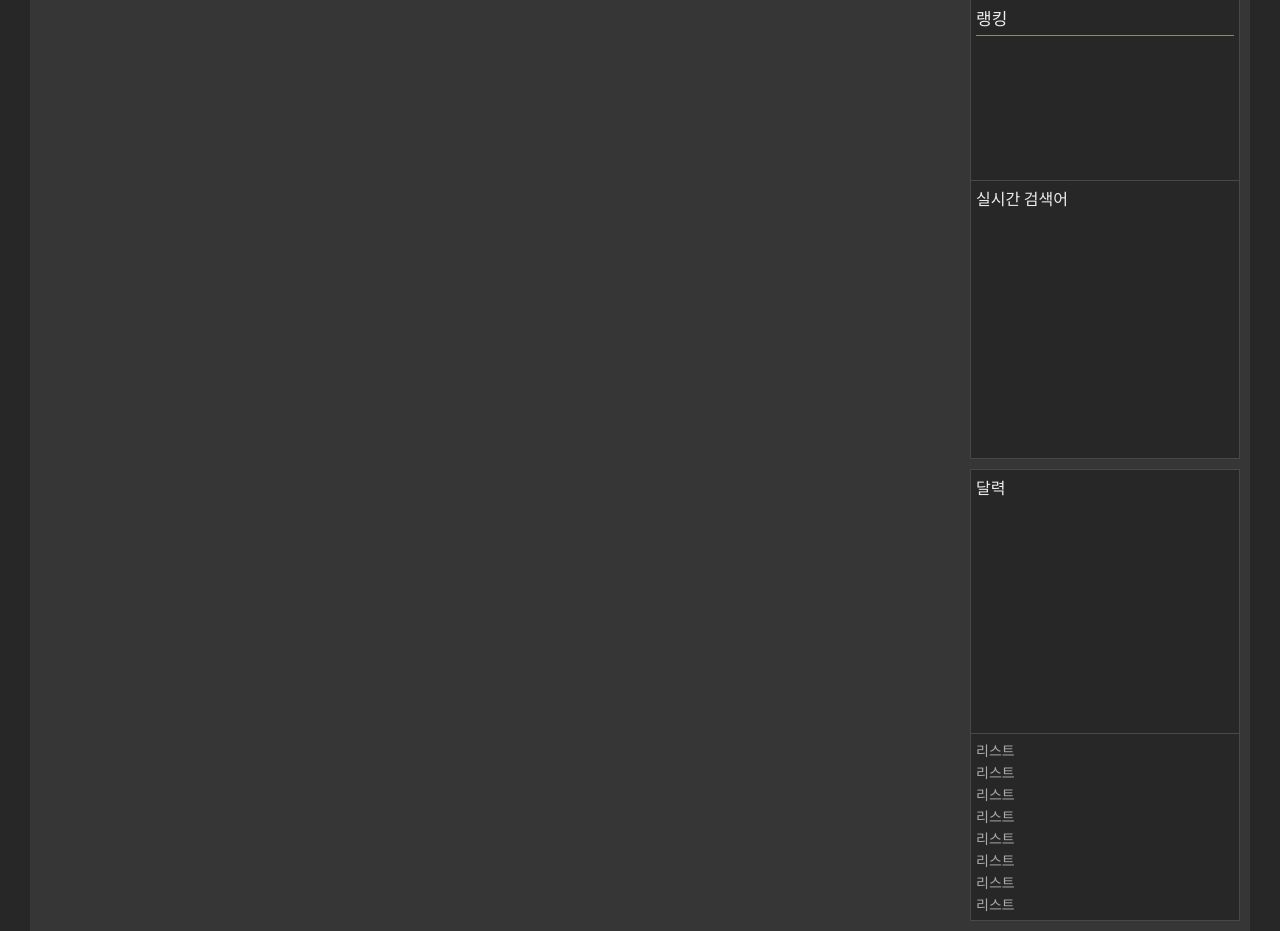
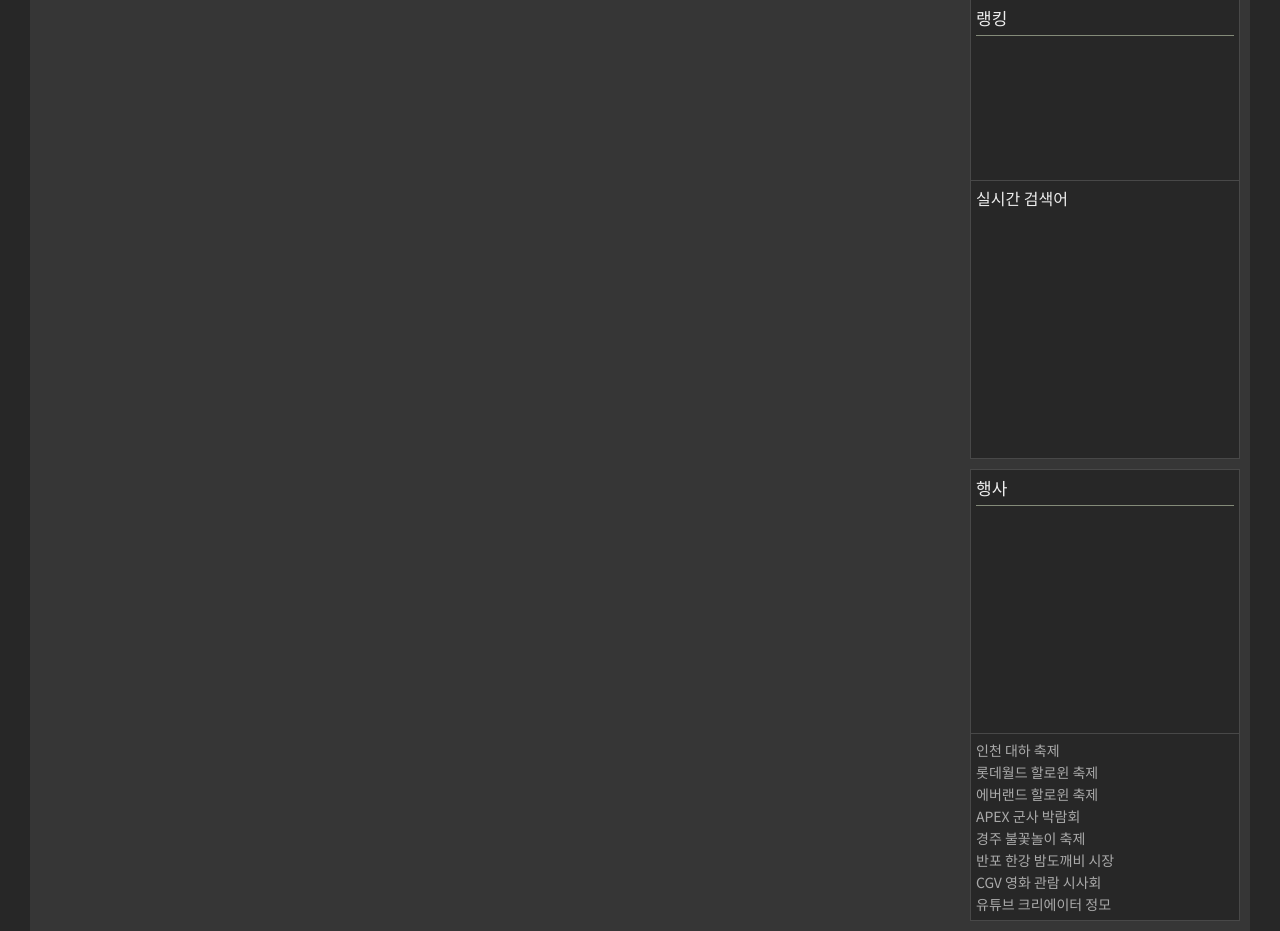
Before and after one commit to mosebuho/FMD, a Django app: page /board/notice/ in a window 1280 px wide. Shown: the part 643-1574 px from the top of the page. Run offline with Django 4.2, Linux system fonts and the light colour scheme; data that the repository does not hold is empty; parts of the project's set-up code (start-up, migrations or seed data) failed here and were passed over; some libraries are stand-ins or nearby versions.

Commit message:
행사 일정 페이지 추가

```diff
--- a/board/urls.py
+++ b/board/urls.py
@@ -22,6 +22,7 @@ urlpatterns = [
     path("column/create/", views.ColumnCreateView.as_view(), name="column_create"),
     path("column/delete/<int:pk>/", views.column_delete, name="column_delete"),
     path("column/update/<int:pk>/",views.ColumnUpdateView.as_view(), name="column_update"),
+    path("event/", views.EventView.as_view(), name="event"),
     path("notice/", views.NoticeListView.as_view(), name="notice"),
     path("notice/create/", views.NoticeCreateView.as_view(), name="notice_create"),
     path("notice/update/<int:pk>/", views.NoticeUpdateView.as_view(), name="notice_update"),
--- a/board/views.py
+++ b/board/views.py
@@ -287,3 +287,6 @@ def notice_delete(request, pk):
     board = get_object_or_404(Notice, id=pk)
     board.delete()
     return redirect("board:notice")
+
+class EventView(generic.TemplateView):
+    template_name = "board/event.html"
--- a/static/home.css
+++ b/static/home.css
@@ -526,10 +526,24 @@ section#side3 {
     border: 1px solid #484848;
 }
 
-section#side3 .calender {
+section#side3 dl {
     background: #272727;
     height: 253px;
     padding: 5px;
+    margin: 0;
+}
+
+section#side3 dt {
+    border-bottom: 1px solid #848b79;
+    font-size: 17px;
+    padding-bottom: 5px;
+}
+
+section#side3 dd {
+    margin: 6px 0 0;
+    font-size: 15px;
+    list-style: none;
+    color: #aaa;
 }
 
 section#side3 ul {
@@ -541,7 +555,7 @@ section#side3 ul {
     list-style: none;
 }
 
-section#side3 li {
+section#side3 ul li {
     color: #aaa;
     font-size: 14px;
     padding: 1px 0;
--- a/static/notice.css
+++ b/static/notice.css
@@ -23,9 +23,14 @@ section#notice ul {
 }
 
 section#notice ul li {
-    font-size: 17px;
+    font-size: 19px;
     margin: 7px 0;
     cursor: pointer;
+}
+
+section#notice li i {
+    color: #aaa;
+    font-size: 14px;
 }
 
 section#notice .notice-content p {
--- a/templates/home/home.html
+++ b/templates/home/home.html
@@ -1,6 +1,7 @@
 <!DOCTYPE html>
 <html>
 {% load static %}
+
 <head>
     <meta charset="UTF-8">
     <meta name="viewport" content="width=device-width, initial-scale=1.0">
@@ -68,7 +69,7 @@
                     </a>
                 </li>
                 <li>
-                    <a href="{% url 'board:community_list'%}">
+                    <a href="{% url 'board:event'%}">
                         <i class="fa-solid fa-calendar-days"></i>
                         행사일정
                     </a>
@@ -294,18 +295,20 @@
                 </div>
             </section>
             <section id="side3">
-                <div class="calender">
-                    달력
-                </div>
+                <dl>
+                    <dt>행사</dt>
+                    <dd>
+                    </dd>
+                </dl>
                 <ul>
-                    <li>리스트</li>
-                    <li>리스트</li>
-                    <li>리스트</li>
-                    <li>리스트</li>
-                    <li>리스트</li>
-                    <li>리스트</li>
-                    <li>리스트</li>
-                    <li>리스트</li>
+                    <li>인천 대하 축제</li>
+                    <li>롯데월드 할로윈 축제</li>
+                    <li>에버랜드 할로윈 축제</li>
+                    <li>APEX 군사 박람회</li>
+                    <li>경주 불꽃놀이 축제</li>
+                    <li>반포 한강 밤도깨비 시장</li>
+                    <li>CGV 영화 관람 시사회</li>
+                    <li>유튜브 크리에이터 정모</li>
                 </ul>
             </section>
             <img id="side4-ad">
```
Also changed, not shown: templates/board/event.html (added, +19 -0 lines), static/favicon.png (deleted).
